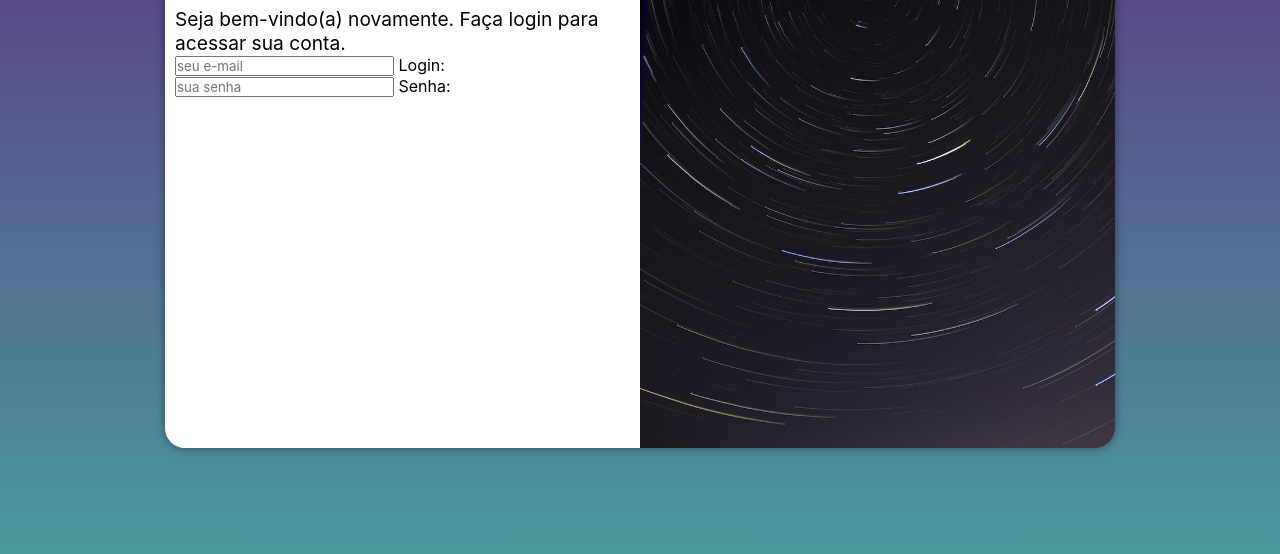
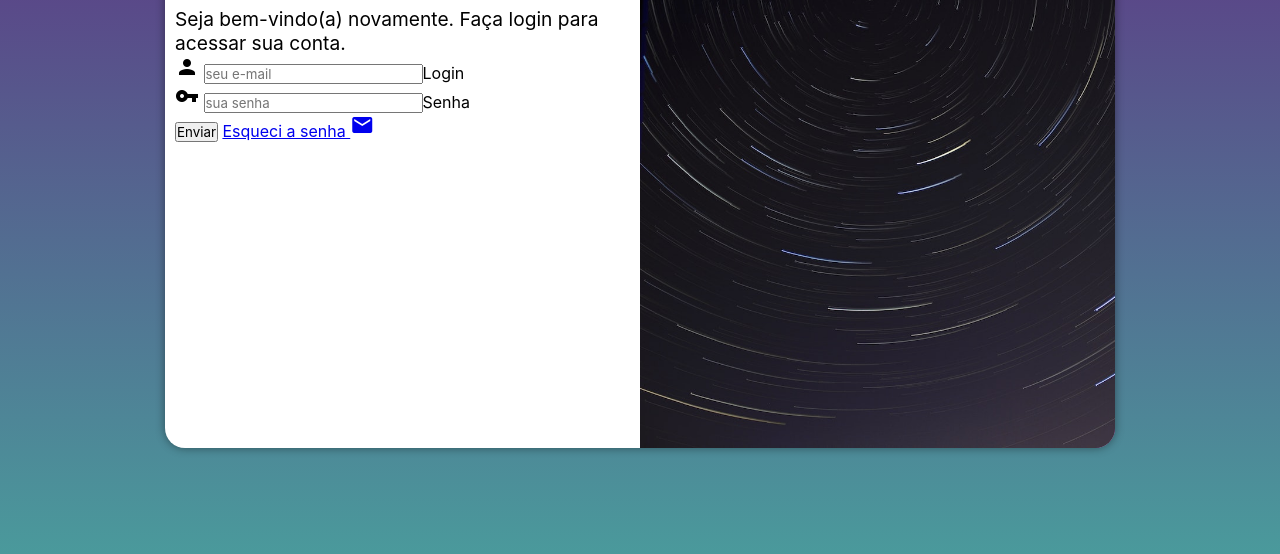
Before and after one commit to gustavodemorais/projeto-login, a plain HTML site: page index.html in a window 1280 px wide. Shown: the part 202-756 px from the top of the page. Drawn offline with Linux system fonts and the light colour scheme.

Commit message:
Update index.html

```diff
--- a/index.html
+++ b/index.html
@@ -5,6 +5,7 @@
     <meta http-equiv="X-UA-Compatible" content="IE=edge">
     <meta name="viewport" content="width=device-width, initial-scale=1.0">
     <title>Login</title>
+    <link href="https://fonts.googleapis.com/icon?family=Material+Icons" rel="stylesheet">
     <link rel="stylesheet" href="estilos/style.css">
     <link rel="stylesheet" href="estilos/media-query.css">
 </head>
@@ -17,17 +18,22 @@
             <div id="formulario">
                 <h1>Login</h1>
                 <p>Seja bem-vindo(a) novamente. Faça login para acessar sua conta.</p>
-                <form action="login.php" method="post">
+                <form action="login.php" method="post" autocomplete="on">
                     <div class="campo">
+                        <span class="material-icons" >person</span>
+                        <input type="email" name="login" id="ilogin" required placeholder="seu e-mail" autocomplete="email"><label for="ilogin">Login</label>
 
-                        <input type="email" name="login" id="ilogin" placeholder="seu e-mail">
-                        <label for="ilogin">Login:</label>
                     </div>
                     <div class="campo">
+                        <span class="material-icons" >vpn_key</span>
+                        <input type="password" name="senha" id="isenha" required minlength="8" maxlength="20" placeholder="sua senha" autocomplete="current-password"><label for="isenha">Senha</label>
+                    </div>
 
-                        <input type="password" name="senha" id="isenha" placeholder="sua senha">
-                        <label for="isenha">Senha:</label>
-                    </div>
+                    <input type="submit" value="Enviar">
+                    <a href="esquci.html">
+                        Esqueci a senha <i class="material-icons">mail</i>
+                    </a>
+
                 </form>
             </div>
         </section>
```
